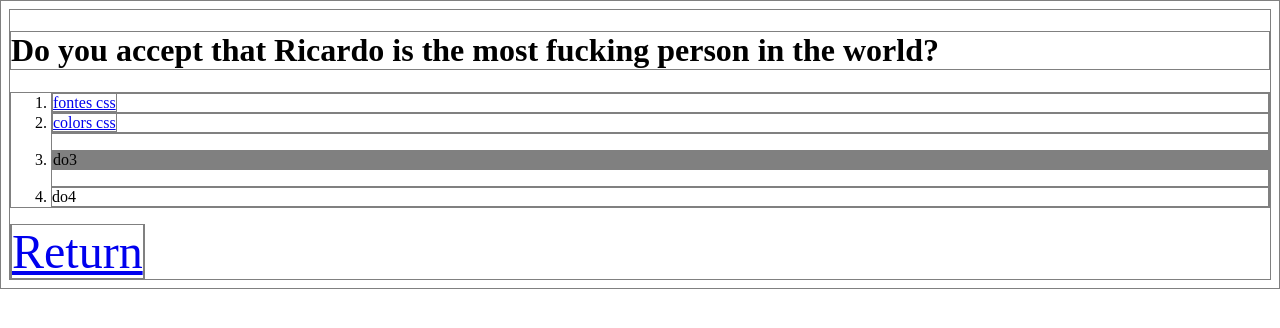
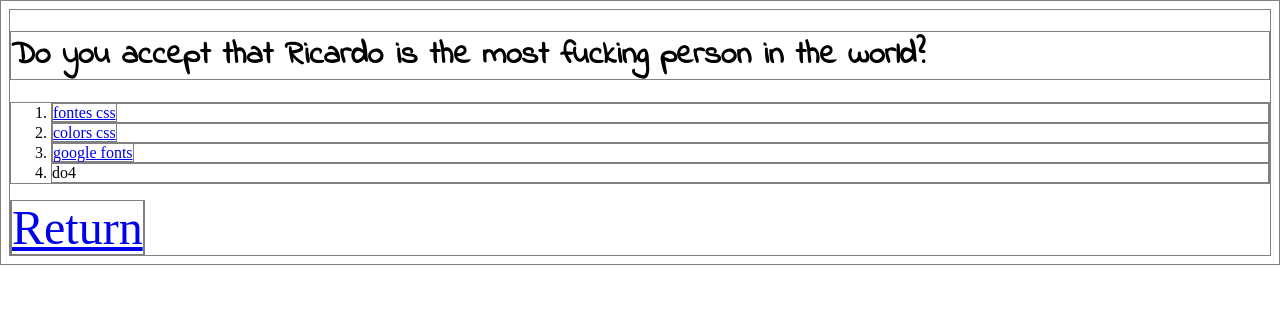
Before and after one commit to ricardobah/CursoModuloCSS, a plain HTML site: page term.html in a window 1280 px wide. Drawn offline with Linux system fonts and the light colour scheme.

Commit message:
Link para fontes

```diff
--- a/index.css
+++ b/index.css
@@ -3,7 +3,8 @@ body {
 }
 
 h1 {
-    color: navy;
+	color: navy;
+	font-family: Diplomata SC;
     margin-left: 20px;
     background: #ff2288;
 }
--- a/term.css
+++ b/term.css
@@ -5,3 +5,7 @@
 li p{
 	background : grey;
 }
+
+h1{
+	font-family: Indie Flower;
+}
--- a/term.html
+++ b/term.html
@@ -2,7 +2,7 @@
 <html>
 	<head>
 		<link rel="icon"href="https://cdn.icon-icons.com/icons2/881/PNG/512/Beer_icon-icons.com_68783.png">
-
+		<link href="https://fonts.googleapis.com/css?family=Indie+Flower" rel="stylesheet">
 		<link rel="stylesheet" type="text/css" href="term.css">
 		<title>True</title>
 	</head>
@@ -19,7 +19,7 @@
 				<a href="https://www.quackit.com/css/css_color_codes.cfm">colors css</a>
 			</li>
 			<li>
-				<p>do3</p>
+				<a href="https://fonts.google.com/">google fonts</a>
 			</li>
 			<li>
 				do4
```
Also changed, not shown: index.html (+1 -0 lines), meni.html (+2 -1 lines).
